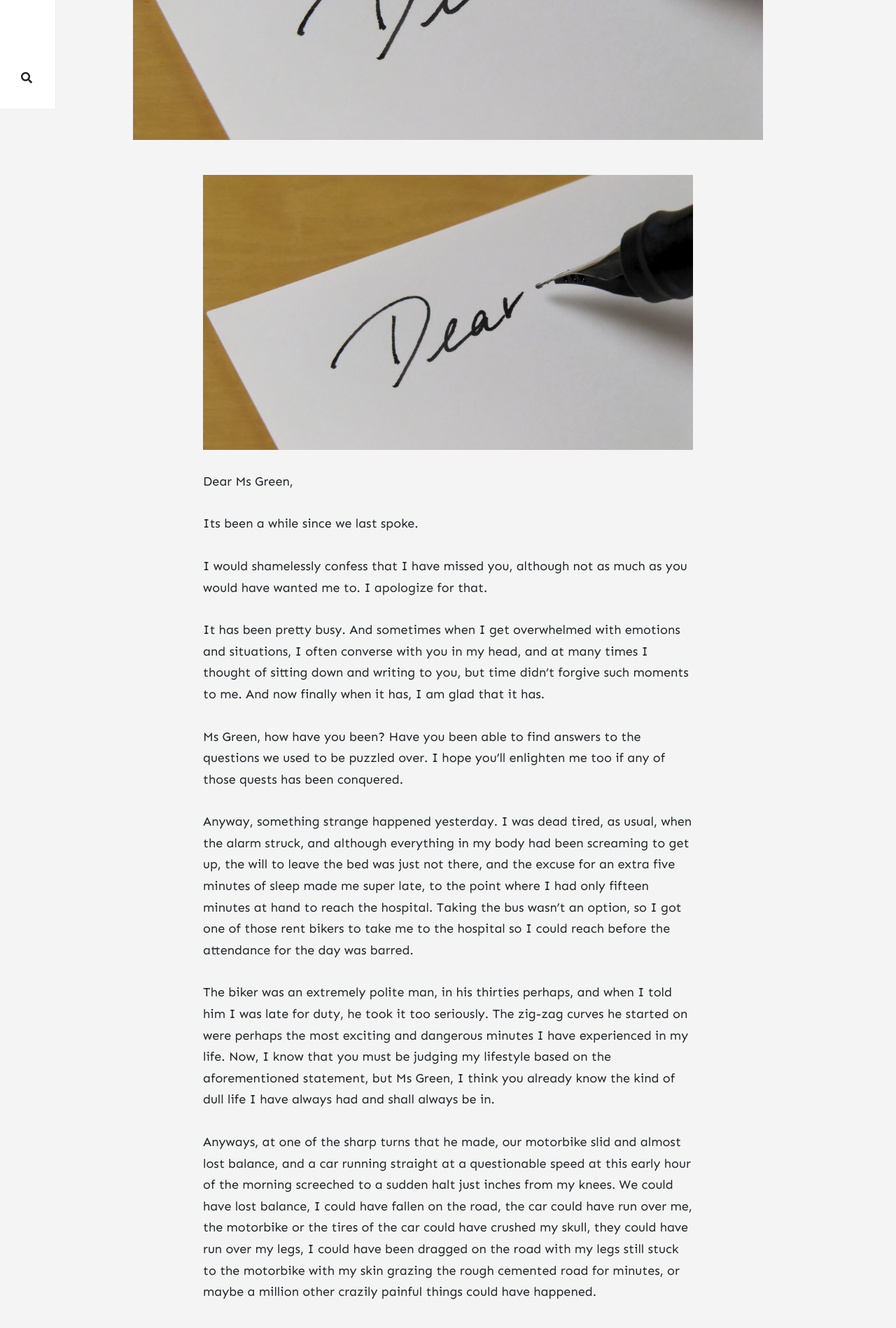
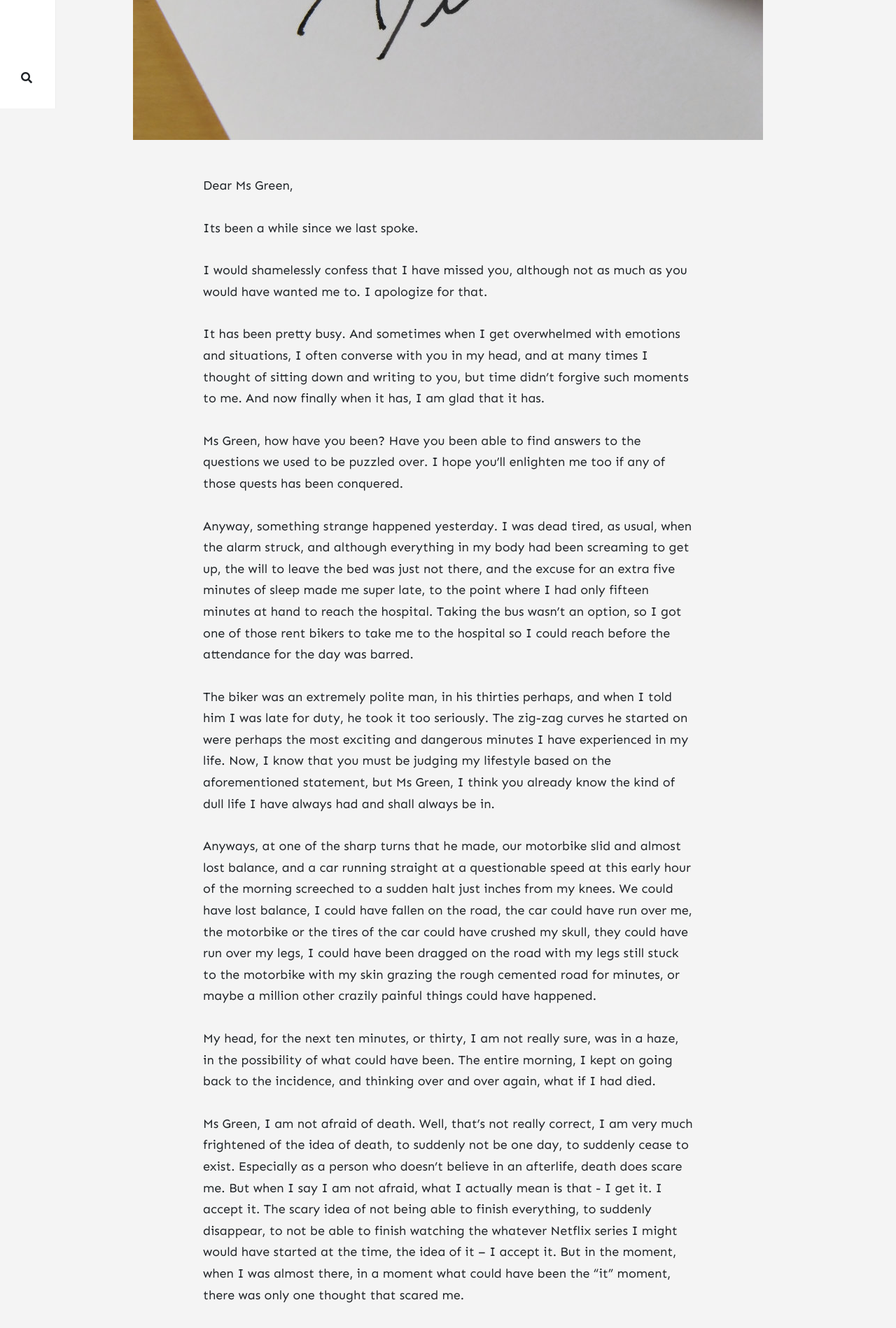
Before and after one commit to owcloud/jm, a Jekyll site: the page built from _posts/2020-06-05-Letters-to-Ms.-Green.md, in a window 1280 px wide. Shown: the part 745-2643 px from the top of the page at 70% size. Built offline with Jekyll 4.4.1, drawn with Linux system fonts in a browser that asks for light colours; nearby versions of some CDN libraries; comment, search, counter and statistics services are not loaded.

Commit message:
Update 2020-06-05-Letters-to-Ms.-Green.md

```diff
--- a/_posts/2020-06-05-Letters-to-Ms.-Green.md
+++ b/_posts/2020-06-05-Letters-to-Ms.-Green.md
@@ -8,7 +8,6 @@ tags:
   - null
 image: assets/L1p.jpg
 ---
-![L1p.jpg]({{site.baseurl}}/assets/L1p.jpg)
 
 Dear Ms Green,
 
```
